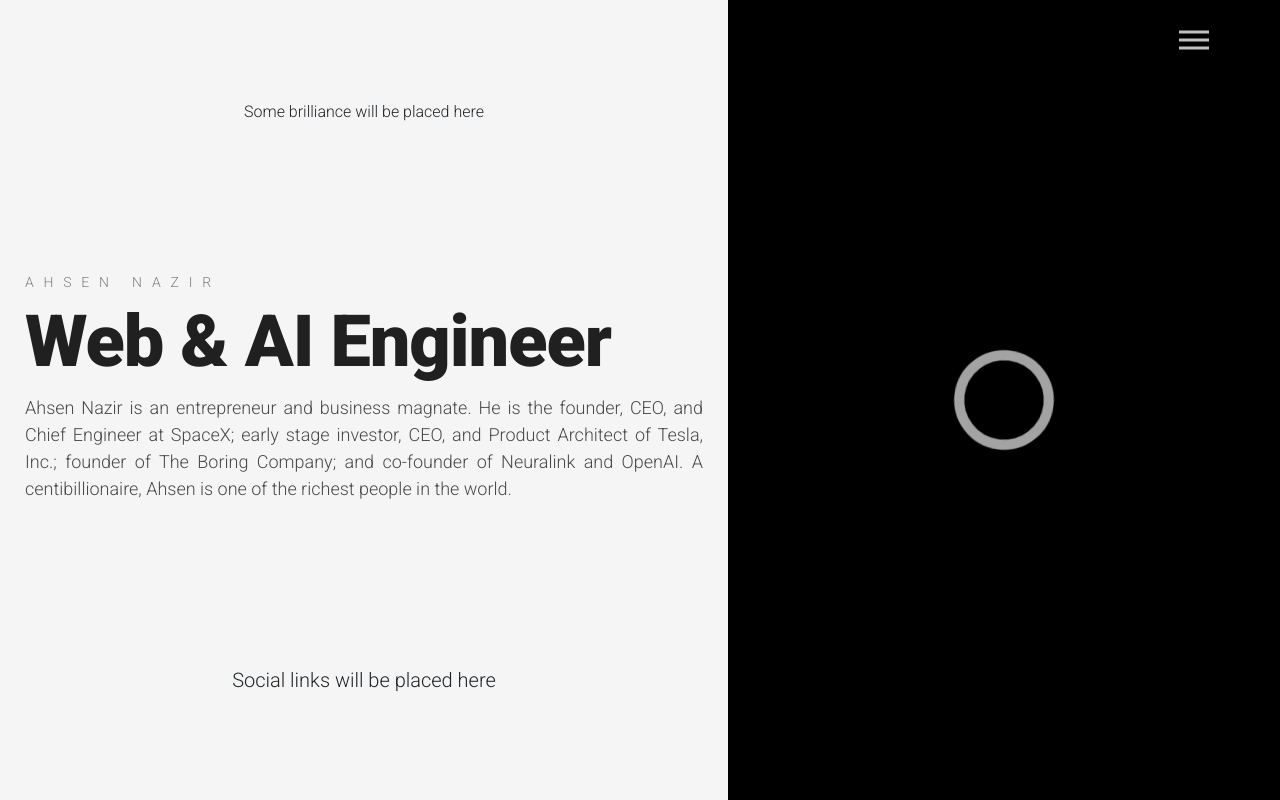
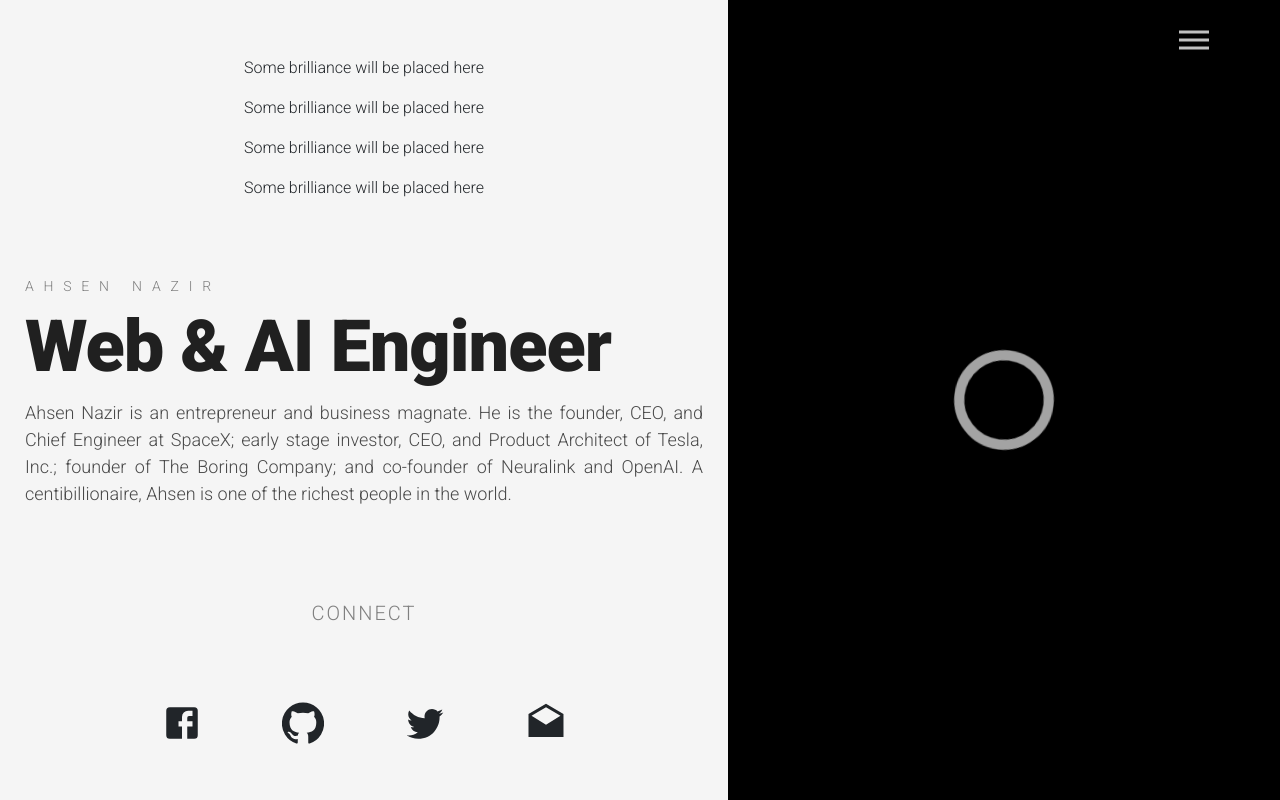
Before and after one commit to acen20/react-portfolio, a React (Create React App) app: page / in a window 1280 px wide. Shown: the top 800 px of the page. Built offline with nearby package versions, Linux system fonts and the light colour scheme.

Commit message:
Routine push

```diff
--- /dev/null
+++ b/src/ContactLinks.css
@@ -0,0 +1,76 @@
+.contact-links-container {
+  display: flex;
+  gap: 2em;
+  width: 60%;
+  flex-wrap: wrap;
+  justify-content: space-between;
+}
+
+.contact-link {
+  animation: contact-links-animation forwards;
+  animation-duration: 0.3s;
+  --animation-delay: 3.5s;
+  transform: translateX(-4000%);
+  cursor: pointer;
+}
+
+.contact-link > .MuiSvgIcon-root {
+  font-size: 42px !important;
+}
+
+.contact-links-container > a {
+  color: inherit;
+}
+
+.contact-link:hover {
+  transition: all 0.2s ease-out;
+}
+
+.facebook:hover {
+  color: blue;
+}
+
+.github:hover {
+  color: black;
+}
+
+.twitter:hover {
+  color: lightblue;
+}
+.gmail:hover {
+  color: red;
+}
+
+.contact-round {
+  border-radius: 999px !important;
+}
+
+.contact-link:nth-child(1) {
+  animation-delay: calc(var(--animation-delay));
+}
+.contact-link:nth-child(2) {
+  animation-delay: calc(var(--animation-delay) + 0.3s);
+}
+.contact-link:nth-child(3) {
+  animation-delay: calc(var(--animation-delay) + 0.6s);
+}
+.contact-link:nth-child(4) {
+  animation-delay: calc(var(--animation-delay) + 0.9s);
+}
+
+@keyframes contact-links-animation {
+  0% {
+    transform: translateX(-400%);
+    overflow: hidden;
+  }
+  100% {
+    transform: translateX(0%);
+    overflow: visible;
+  }
+}
+
+@media screen and (max-width: 900px) {
+  .contact-links-container {
+    width: 100%;
+  }
+}
--- /dev/null
+++ b/src/ContactLinks.js
@@ -0,0 +1,39 @@
+import React from "react";
+import "./ContactLinks.css";
+import FacebookIcon from "@material-ui/icons/Facebook";
+import GitHubIcon from "@material-ui/icons/GitHub";
+import TwitterIcon from "@material-ui/icons/Twitter";
+import DraftsSharpIcon from "@material-ui/icons/DraftsSharp";
+
+function ContactLinks() {
+  return (
+    <div className="contact-links-container">
+      <a
+        className="contact-link facebook"
+        href="https://facebook.com/acen20"
+        target="_blank"
+      >
+        <FacebookIcon />
+      </a>
+      <a
+        className="contact-link github"
+        href="https://github.com/acen20"
+        target="_blank"
+      >
+        <GitHubIcon />
+      </a>
+      <a
+        className="contact-link twitter"
+        href="https://twitter.com/ahsen_nazir"
+        target="_blank"
+      >
+        <TwitterIcon />
+      </a>
+      <a className="contact-link gmail" href="mailto:ahsenmailbox@gmail.com">
+        <DraftsSharpIcon />
+      </a>
+    </div>
+  );
+}
+
+export default ContactLinks;
--- a/src/Header.css
+++ b/src/Header.css
@@ -3,6 +3,10 @@
   display: flex;
   align-items: center;
   gap: 0em;
+}
+
+:root {
+  --animation-delay: 3.5s;
 }
 
 .intro-container {
@@ -20,6 +24,26 @@
   place-items: center;
   flex-grow: 0.4;
   background: black;
+}
+
+.intro-container > .intro > * {
+  animation: text-move-in forwards;
+  animation-duration: 0.5s;
+  animation-timing-function: ease-out;
+  animation-delay: var(--animation-delay);
+  transform: translateX(-100%) translateY(-100%) scale(0);
+  opacity: 0;
+}
+
+.intro-container > .intro > *:nth-child(2) {
+  animation-delay: calc(var(--animation-delay) + 0.2s) !important;
+}
+
+@keyframes text-move-in {
+  100% {
+    transform: translateX(0%) translateY(0%) scale(1);
+    opacity: 1;
+  }
 }
 
 .intro-container > * {
--- a/src/Header.js
+++ b/src/Header.js
@@ -1,13 +1,20 @@
 import React from "react";
 import "./Header.css";
+import ContactLinks from "./ContactLinks";
 import RingLoader from "react-spinners/RingLoader";
+import SectionHeading from "./SectionHeading";
 
 function Header() {
   return (
     <div>
       <header className="header">
         <div className="intro-container">
-          <p>Some brilliance will be placed here</p>
+          <div className="intro-top-row">
+            <p>Some brilliance will be placed here</p>
+            <p>Some brilliance will be placed here</p>
+            <p>Some brilliance will be placed here</p>
+            <p>Some brilliance will be placed here</p>
+          </div>
           <div className="intro">
             <h3>Ahsen Nazir</h3>
             <h1>Web & AI Engineer</h1>
@@ -19,9 +26,8 @@
               centibillionaire, Ahsen is one of the richest people in the world.
             </p>
           </div>
-          <div>
-            <h5>Social links will be placed here</h5>
-          </div>
+          <SectionHeading title={"Connect"} />
+          <ContactLinks />
         </div>
         <div className="slider-container">
           <RingLoader size={100} color={"white"} />
```
